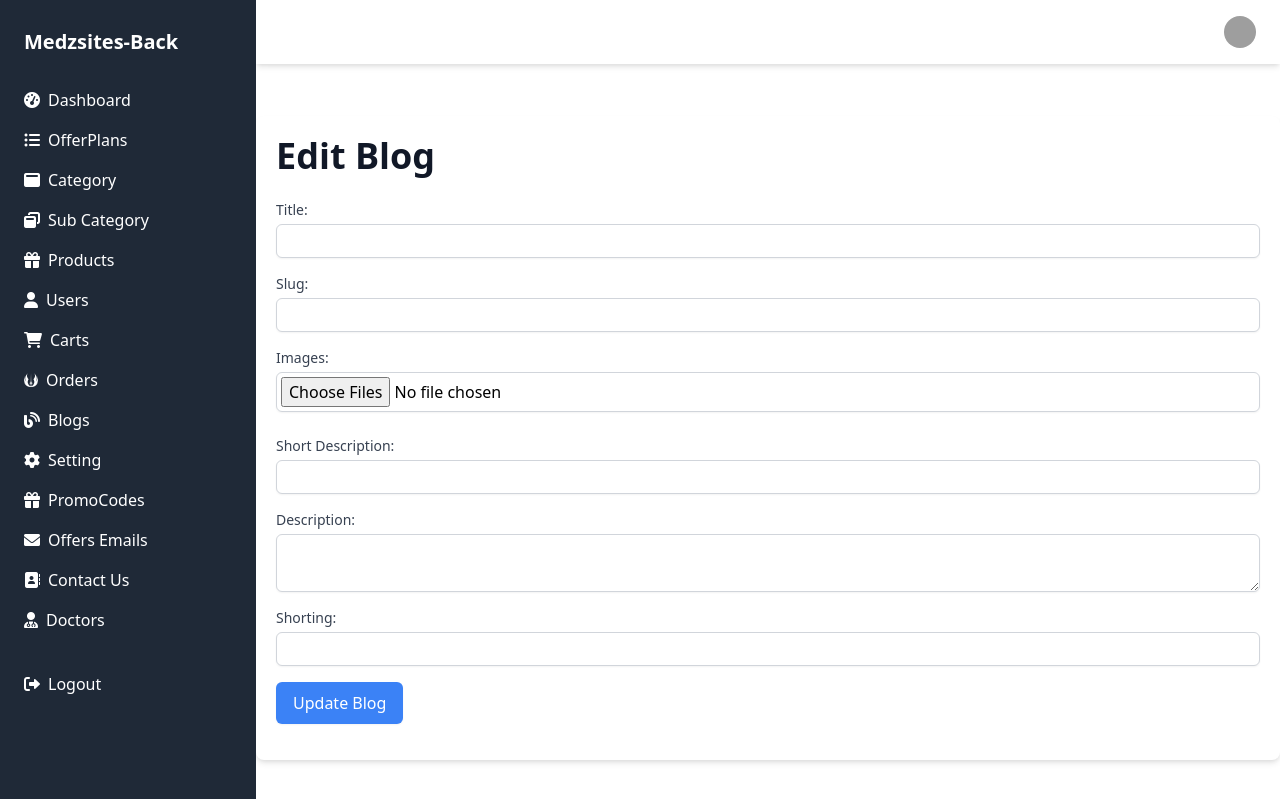
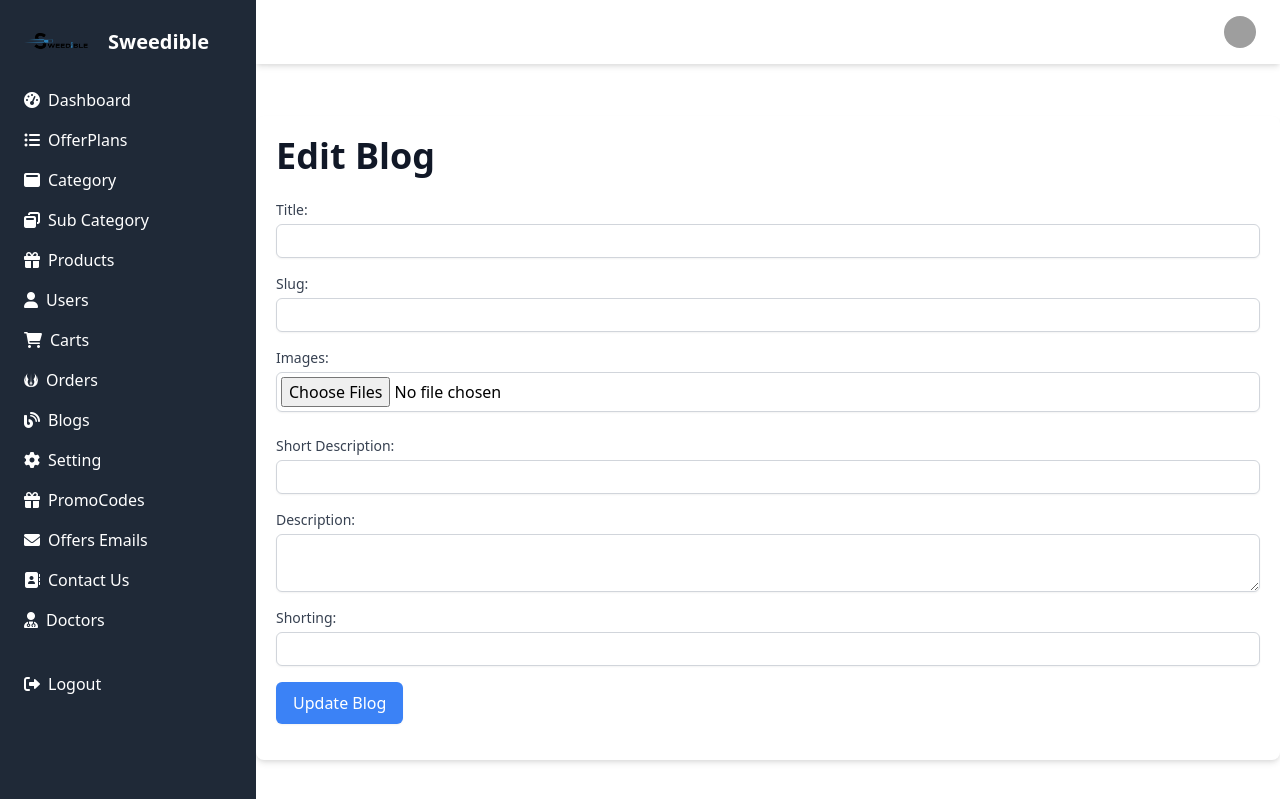
Before and after one commit to princetechlab14/sweedible-back, a Node server app: template views/blog/edit.ejs in a window 1280 px wide. Shown: the top 799 px of the page. Run offline with Node 20, Linux system fonts and the light colour scheme; the template is opened without the code that fills it, so the values that code supplies are empty; some libraries are stand-ins or nearby versions; grey boxes are pictures that could not be loaded.

Commit message:
logo changes

```diff
--- a/views/partial/sidebar.ejs
+++ b/views/partial/sidebar.ejs
@@ -1,8 +1,9 @@
 <aside
     class="bg-gray-800 z-10 text-white w-64 space-y-6 py-7 px-2 fixed top-0 left-0 h-full transition-transform duration-300 ease-in-out transform -translate-x-full md:translate-x-0"
     id="sidebar">
-    <div class="flex items-center justify-between px-4">
-        <span class="text-xl font-semibold">Medzsites-Back</span>
+    <div class="flex items-center px-4">
+        <img src="/favicon.webp" alt="logo" class="w-16 ">
+        <span class="text-xl font-semibold ml-5">Sweedible</span>
         <div class="close-sidebar" id="close-sidebar">
             <i class="fas fa-times"></i>
         </div>
```
Also changed, not shown: public/favicon.webp.
